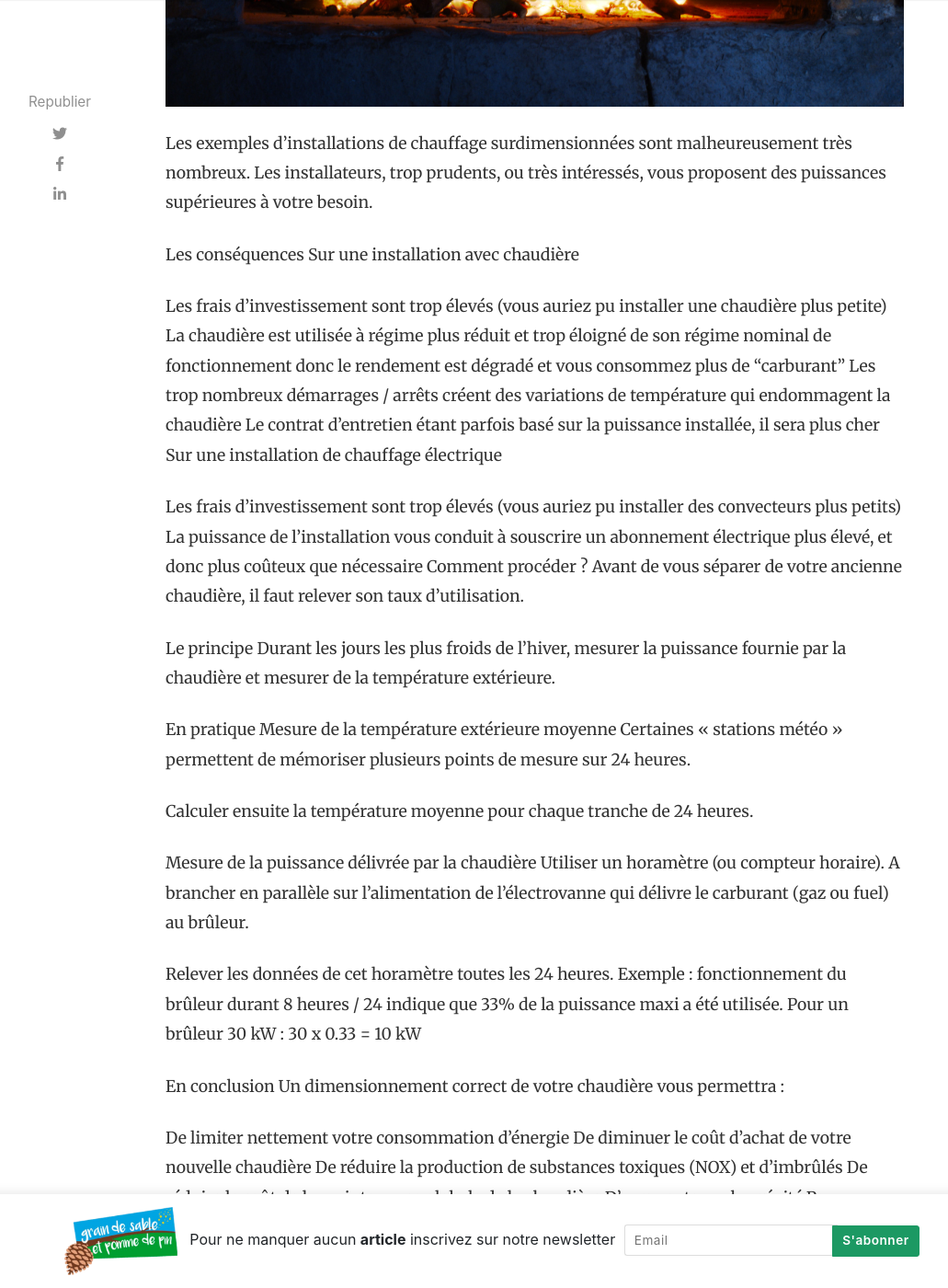
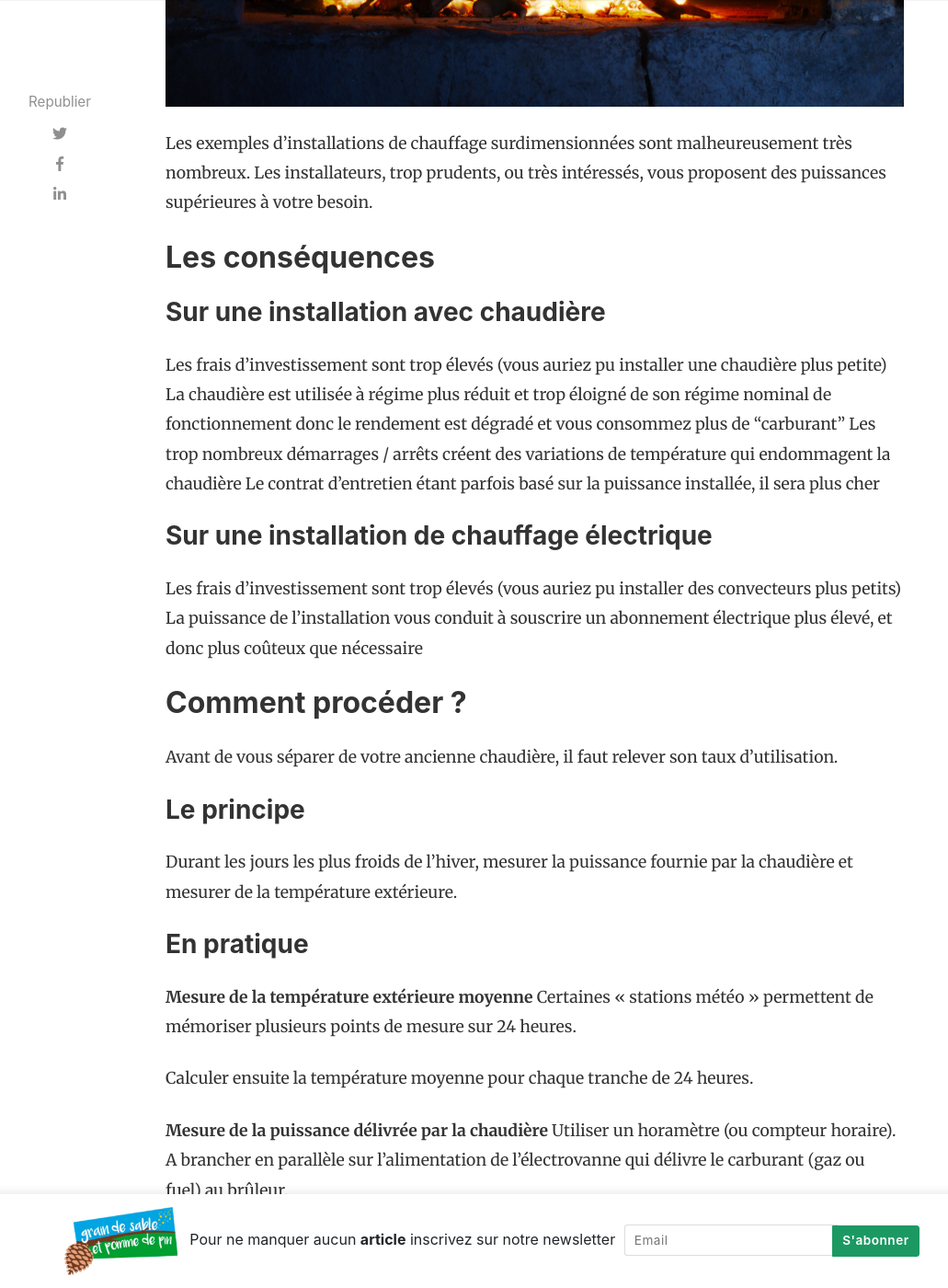
Before and after one commit to grain-de-sable-et-pomme-de-pin/grain-de-sable-et-pomme-de-pin.github.io, a Jekyll site: the page built from _posts/2018-01-01-chauffage.md, in a window 1280 px wide and 1400 px high, scrolled down 689 px. Shown: the whole window at 92% size, without its empty margins (105-1136 px from the left). Built offline with Jekyll 4.4.1, drawn with Linux system fonts in a browser that asks for light colours; nearby versions of some CDN libraries; comment, search, counter and statistics services are not loaded; some of the changed text lies outside the part shown.

Commit message:
rédaction

```diff
--- a/_posts/2018-01-01-chauffage.md
+++ b/_posts/2018-01-01-chauffage.md
@@ -8,38 +8,39 @@ image: assets/images/chauffage.jpg
 
 Les exemples d'installations de chauffage surdimensionnées sont malheureusement très nombreux. Les installateurs, trop prudents, ou très intéressés, vous proposent des puissances supérieures à votre besoin.
 
-Les conséquences
-Sur une installation avec chaudière
+## Les conséquences
+### Sur une installation avec chaudière
 
 Les frais d'investissement sont trop élevés (vous auriez pu installer une chaudière plus petite)
 La chaudière est utilisée à régime plus réduit et trop éloigné de son régime nominal de fonctionnement donc le rendement est dégradé et vous consommez plus de "carburant"
 Les trop nombreux démarrages / arrêts créent des variations de température qui endommagent la chaudière
 Le contrat d'entretien étant parfois basé sur la puissance installée, il sera plus cher
-Sur une installation de chauffage électrique
 
+### Sur une installation de chauffage électrique
 Les frais d'investissement sont trop élevés (vous auriez pu installer des convecteurs plus petits)
 La puissance de l'installation vous conduit à souscrire un abonnement électrique plus élevé, et donc plus coûteux que nécessaire
-Comment procéder ?
+
+## Comment procéder ?
 Avant de vous séparer de votre ancienne chaudière, il faut relever son taux d'utilisation.
 
-Le principe
+### Le principe
 Durant les jours les plus froids de l’hiver, mesurer la puissance fournie par la chaudière et mesurer de la température extérieure.
 
 
-En pratique
-Mesure de la température extérieure moyenne
+### En pratique
+**Mesure de la température extérieure moyenne**
 Certaines « stations météo » permettent de mémoriser plusieurs points de mesure sur 24 heures.
 
 
 Calculer ensuite la température moyenne pour chaque tranche de 24 heures.
 
-Mesure de la puissance délivrée par la chaudière
+**Mesure de la puissance délivrée par la chaudière**
 Utiliser un horamètre (ou compteur horaire). A brancher en parallèle sur l’alimentation de l’électrovanne qui délivre le carburant (gaz ou fuel) au brûleur.
 
 
 Relever les données de cet horamètre toutes les 24 heures. Exemple : fonctionnement du brûleur durant 8 heures / 24 indique que 33% de la puissance maxi a été utilisée. Pour un brûleur 30 kW : 30 x 0.33 = 10 kW
 
-En conclusion
+## En conclusion
 Un dimensionnement correct de votre chaudière vous permettra :
 
 
@@ -48,4 +49,3 @@ De diminuer le coût d’achat de votre nouvelle chaudière
 De réduire la production de substances toxiques (NOX) et d’imbrûlés
 De réduire le coût de la maintenance globale de la chaudière
 D’augmenter sa longévité
-Pour comparer le coût des énergies : prix-officiel-des-energies-electricite-bois-fioul-gaz
```
